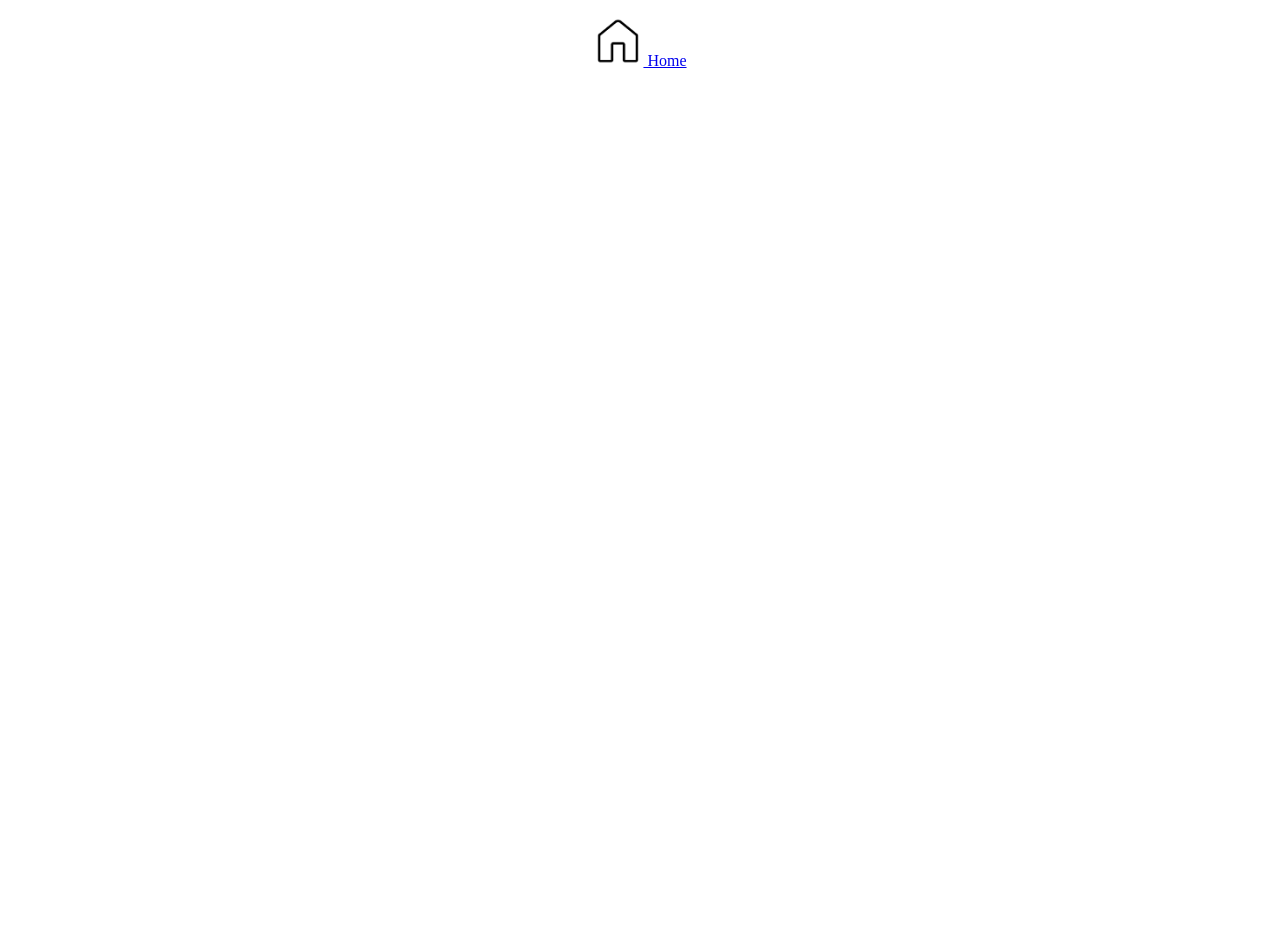
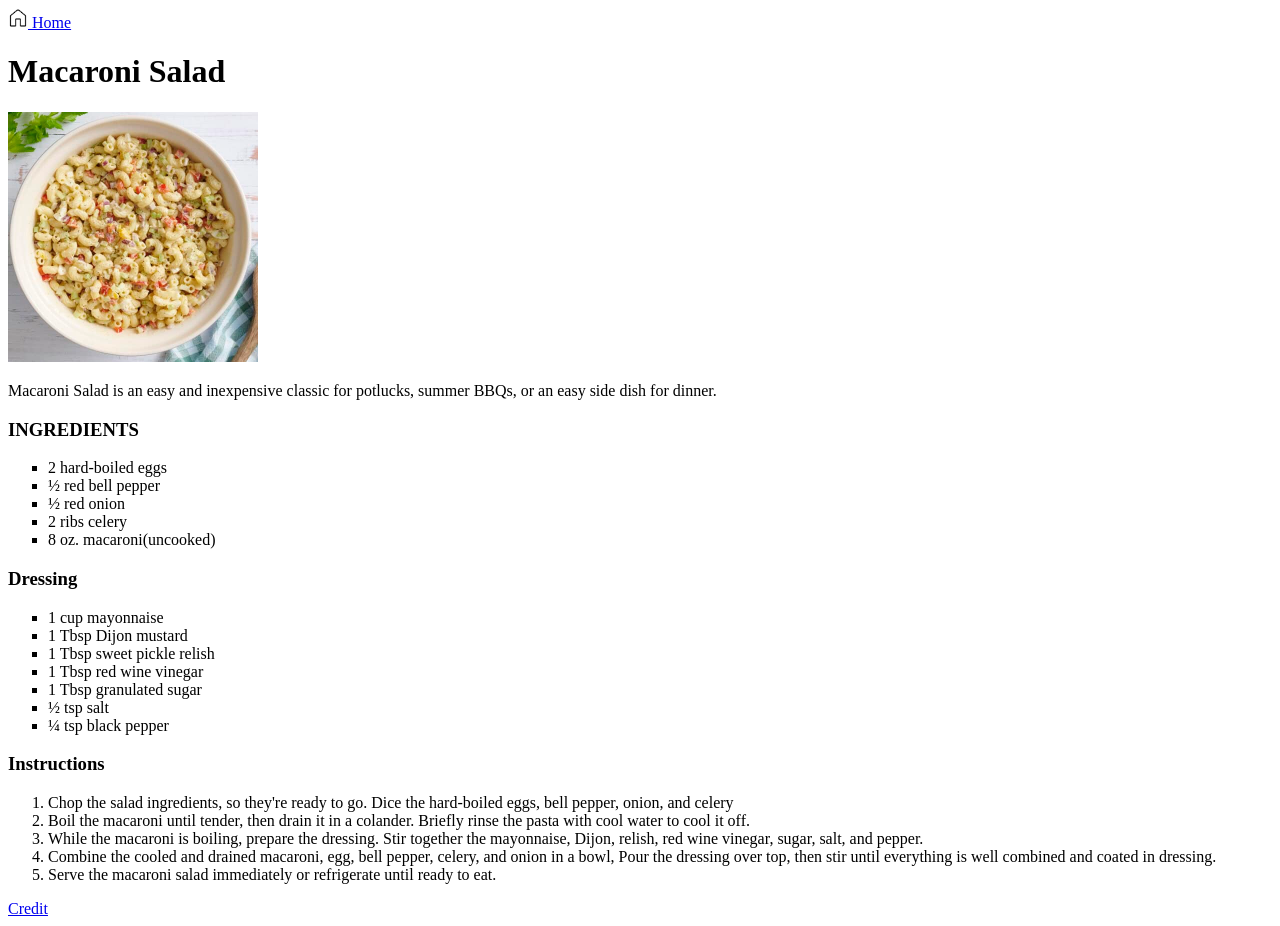
Before and after one commit to ProxyTomato/odin-recipes, a plain HTML site: page Page-files/Page1.html in a window 1280 px wide. Before the commit the page ends 800 px from the top, so only its background shows below. Drawn offline with Linux system fonts and the light colour scheme.

Commit message:
finished First Recipes: Macorni Salad; Add budgetbytes logo to index page; modified template.sh to current page design;

```diff
--- a/Page-files/Page1.html
+++ b/Page-files/Page1.html
@@ -3,16 +3,42 @@
 	<head>
 		<meta charset="UTF-8">
 		<meta name="viewport" content="width=device-width initial-scale=1.0">
-		<title>page1</title>
+		<title>Macaroni Salad</title>
 	</head>
 	<body>
-		<p style="
-			  text-align:center;
-		">
 		<a href="../index.html">
-		<img src="../Pictures/Homepage-icon.png" alt="Homepage icon" height = "50px" width = "50px">
+		<img src="../Pictures/Homepage-icon.png" alt="Homepage icon" height = "20px" width = "20px">
 			Home
 		</a>
-		</p>
+		<h1><strong>Macaroni Salad</strong></h1>
+		<p><img src="../Pictures/Macaroni-Salad-Overhead-500x500.jpg" height="250px" width="250px"></p>
+		<p>Macaroni Salad is an easy and inexpensive classic for potlucks, summer BBQs, or an easy side dish for dinner.</p>
+		<h3>INGREDIENTS</h3>
+		<p><ul type="square">
+			<li>2 hard-boiled eggs</li>
+			<li>&frac12; red bell pepper</li>
+			<li>&frac12; red onion</li>
+			<li>2 ribs celery</li>
+			<li>8 oz. macaroni(uncooked)</li>
+		</ul></p>
+		<h3>Dressing</h3>
+		<p><ul type="square">
+			<li>1 cup mayonnaise</li>
+			<li>1 Tbsp Dijon mustard</li>
+			<li>1 Tbsp sweet pickle relish</li>
+			<li>1 Tbsp red wine vinegar</li>
+			<li>1 Tbsp granulated sugar</li>
+			<li>&frac12; tsp salt</li>
+			<li>&frac14; tsp black pepper</li>
+		</ul></p>
+		<h3>Instructions</h3>
+		<p><ol type="1">
+			<li>Chop the salad ingredients, so they're ready to go. Dice the hard-boiled eggs, bell pepper, onion, and celery</li>
+			<li>Boil the macaroni until tender, then drain it in a colander. Briefly rinse the pasta with cool water to cool it off.</li>
+			<li>While the macaroni is boiling, prepare the dressing. Stir together the mayonnaise, Dijon, relish, red wine vinegar, sugar, salt, and pepper.</li>
+			<li>Combine the cooled and drained macaroni, egg, bell pepper, celery, and onion in a bowl, Pour the dressing over top, then stir until everything is well combined and coated in dressing.</li>
+			<li>Serve the macaroni salad immediately or refrigerate until ready to eat.</li>
+		</ol></p>
+		<a href="www.budgetbytes.com/macroni-salads" target="_blank">Credit</a>
 	</body>
 </html>
```
Also changed, not shown: index.html (+2 -1 lines), Pictures/budgetbytes-logo.webp (added), 1 other file.
